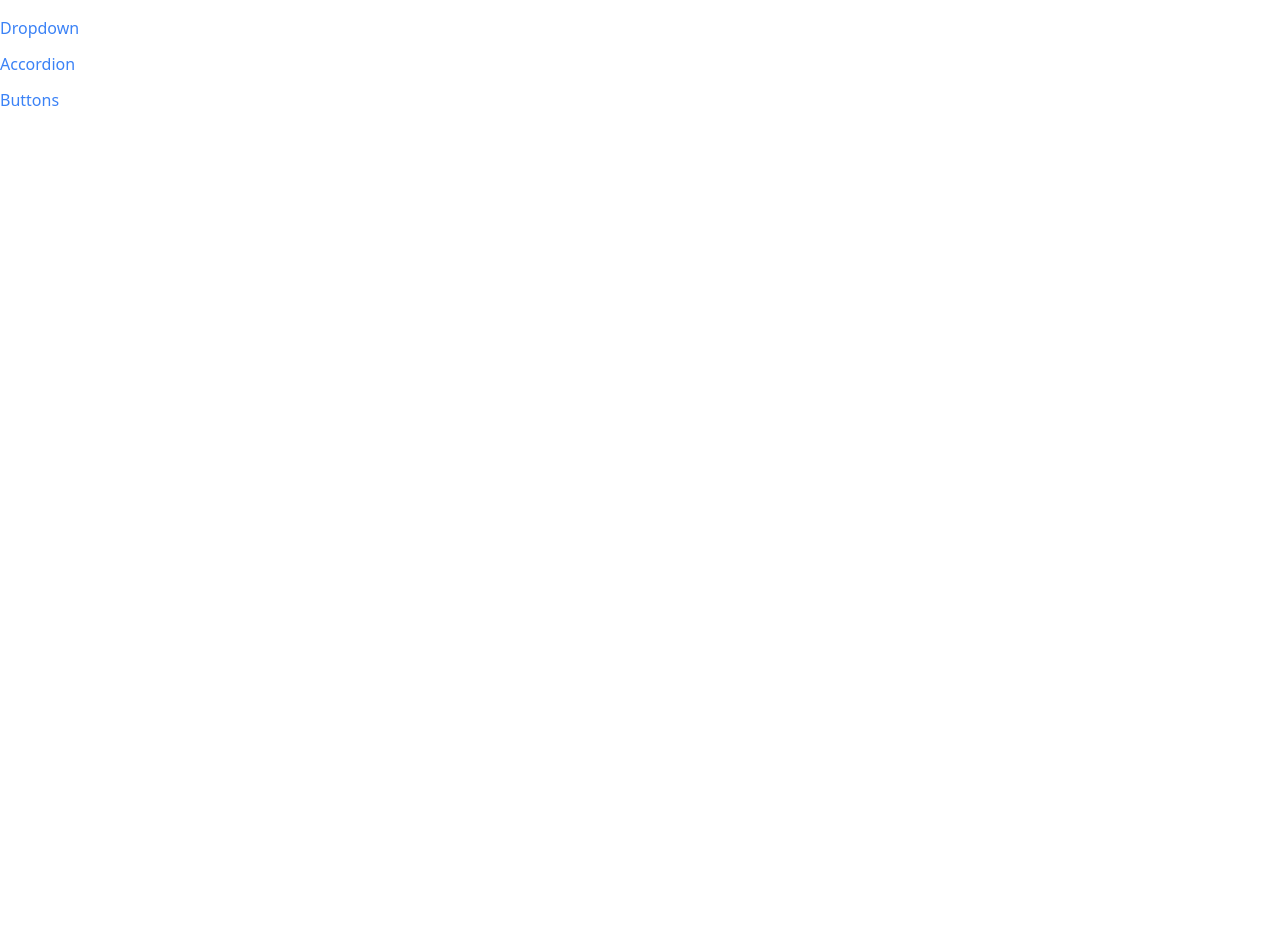
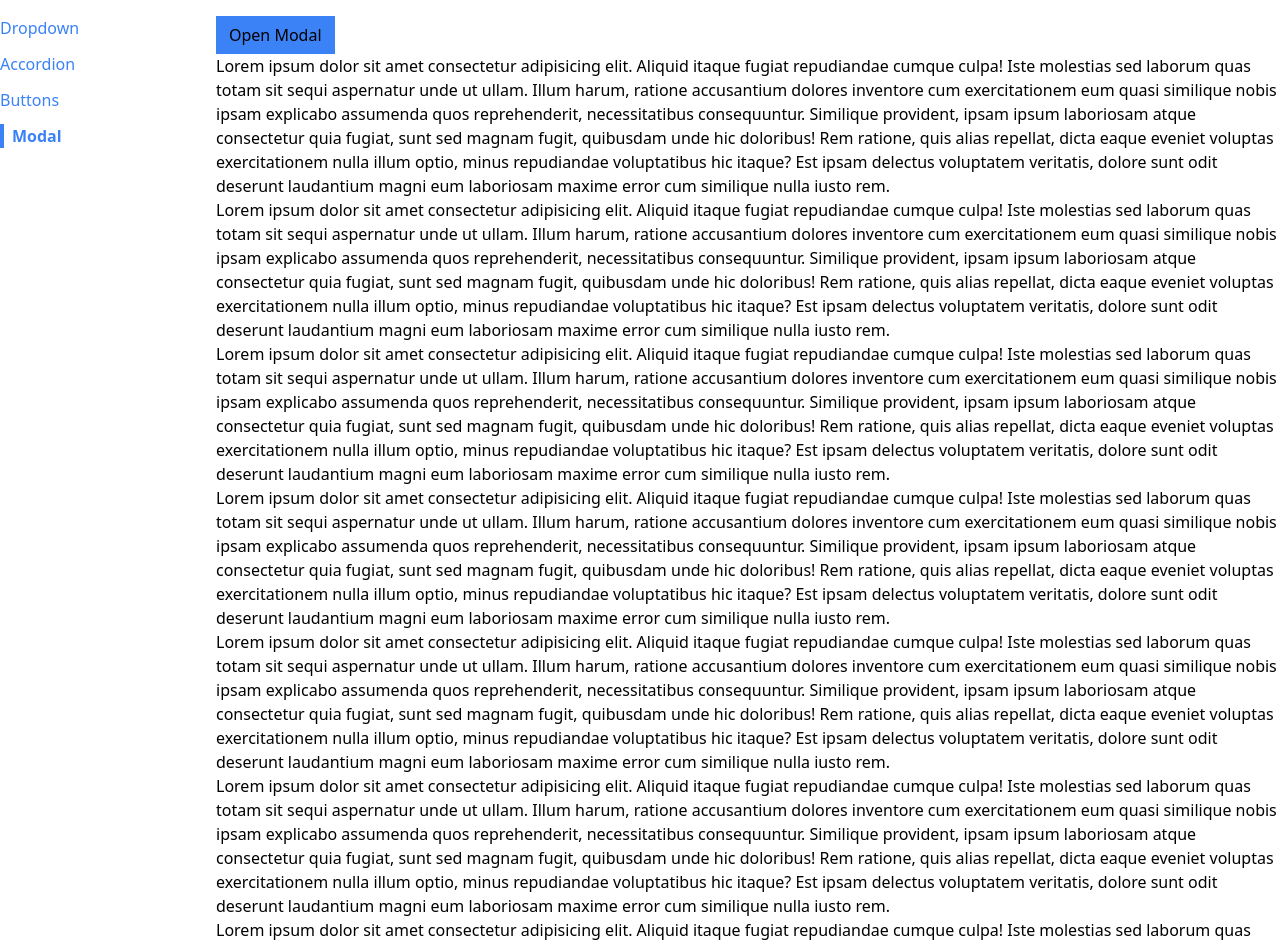
Before and after one commit to rupaklama/react-basic-sg-2, a React (Create React App) app in the folder comps-basic/: page /modal in a window 1280 px wide. Shown: the top 946 px of the page. Before the commit the page ends 800 px from the top, so only its background shows below. Built offline with nearby package versions, Linux system fonts and the light colour scheme.

Commit message:
created modal component

```diff
--- a/comps-basic/public/index.html
+++ b/comps-basic/public/index.html
@@ -5,10 +5,7 @@
     <link rel="icon" href="%PUBLIC_URL%/favicon.ico" />
     <meta name="viewport" content="width=device-width, initial-scale=1" />
     <meta name="theme-color" content="#000000" />
-    <meta
-      name="description"
-      content="Web site created using create-react-app"
-    />
+    <meta name="description" content="Web site created using create-react-app" />
     <link rel="apple-touch-icon" href="%PUBLIC_URL%/logo192.png" />
     <!--
       manifest.json provides metadata used when your web app is installed on a
--- a/comps-basic/src/App.jsx
+++ b/comps-basic/src/App.jsx
@@ -3,6 +3,7 @@ import Sidebar from "./components/Sidebar/Sidebar";
 import AccordionPage from "./pages/AccordionPage/AccordionPage";
 import ButtonPage from "./pages/ButtonPage/ButtonPage";
 import DropDownPage from "./pages/DropDownPage/DropDownPage";
+import ModalPage from "./pages/ModalPage/ModalPage";
 
 const App = () => {
   return (
@@ -20,6 +21,10 @@ const App = () => {
         <Route path="/buttons">
           <ButtonPage />
         </Route>
+
+        <Route path="/modal">
+          <ModalPage />
+        </Route>
       </div>
     </div>
   );
--- a/comps-basic/src/components/Sidebar/Sidebar.jsx
+++ b/comps-basic/src/components/Sidebar/Sidebar.jsx
@@ -5,6 +5,7 @@ const Sidebar = () => {
     { label: "Dropdown", path: "/" },
     { label: "Accordion", path: "/accordion" },
     { label: "Buttons", path: "/buttons" },
+    { label: "Modal", path: "/modal" },
   ];
 
   const renderedLinks = links.map(({ label, path }) => (
--- a/comps-basic/src/components/modal/Modal.jsx
+++ b/comps-basic/src/components/modal/Modal.jsx
@@ -1,9 +1,33 @@
-const Modal = () => {
-  return (
+import { useEffect, useState } from "react";
+import ReactDOM from "react-dom";
+
+const Modal = ({ children, onModalBGClick, actionBar }) => {
+  const [portalNode] = useState(document.createElement("div"));
+
+  useEffect(() => {
+    document.body.appendChild(portalNode);
+    document.body.classList.add("overflow-hidden");
+
+    return () => {
+      portalNode.remove();
+      document.body.classList.remove("overflow-hidden");
+    };
+  }, [portalNode]);
+
+  return ReactDOM.createPortal(
     <div>
-      <div className="absolute inset-0 bg-gray-300 opacity-80"></div>
-      <div className="absolute inset-40 p-10 bg-white">I'm a modal</div>
-    </div>
+      <div onClick={onModalBGClick} className="fixed inset-0 bg-gray-300 opacity-80"></div>
+
+      <div className="fixed inset-20 p-10 bg-white min-w-min">
+        <div className="flex flex-col justify-between h-full overflow-x-auto">
+          {children}
+          <div className="flex justify-end m-4">{actionBar}</div>
+        </div>
+      </div>
+    </div>,
+
+    // document.querySelector(".modal-container")
+    portalNode
   );
 };
 export default Modal;
--- a/comps-basic/src/pages/ModalPage/ModalPage.jsx
+++ b/comps-basic/src/pages/ModalPage/ModalPage.jsx
@@ -5,16 +5,120 @@ import Modal from "../../components/modal/Modal";
 const ModalPage = () => {
   const [showModal, setShowModal] = useState(false);
 
-  const onClick = () => {
+  const onButtonClick = () => {
     setShowModal(true);
+  };
+
+  const onModalBGClick = () => {
+    setShowModal(false);
   };
 
   return (
     <div>
-      <Button primary onClick={onClick}>
+      <Button primary onClick={onButtonClick}>
         Open Modal
       </Button>
-      {showModal && <Modal />}
+      {showModal && (
+        <Modal
+          onModalBGClick={onModalBGClick}
+          actionBar={
+            <div>
+              <Button primary onClick={() => setShowModal(false)}>
+                I Accept
+              </Button>
+            </div>
+          }
+        >
+          <p>
+            Lorem ipsum dolor sit amet consectetur adipisicing elit. Quidem fuga in nostrum, eius saepe fugiat at
+            dolores quibusdam velit necessitatibus doloremque mollitia incidunt sunt aliquam recusandae consequatur
+            aperiam iure doloribus maiores voluptatibus sint minima minus. Commodi fuga nesciunt eligendi labore ad
+            earum quis delectus debitis eveniet sit, excepturi doloremque! Necessitatibus dignissimos quia quis dolorum
+            adipisci asperiores nihil animi soluta delectus nesciunt eveniet exercitationem, autem ad eius est assumenda
+            quaerat aliquam natus, sit velit neque sed veniam hic ipsum! Omnis labore assumenda, tempora adipisci earum
+            autem aperiam voluptates repudiandae, quidem, aut sit. Officia a voluptatibus neque magnam nisi molestias ad
+            tenetur expedita harum ab maiores aut, quos asperiores quibusdam. Recusandae, excepturi explicabo. Aliquid
+            aperiam voluptates ipsa aut, perferendis placeat dolorem laudantium doloremque! Quidem sit blanditiis vitae
+            veniam voluptas provident ratione perspiciatis ad eius voluptatum, possimus tenetur ea repellendus commodi
+            et maiores a sunt deleniti inventore ipsam eveniet? Placeat illum consectetur, vitae aut corrupti minima ut
+            officiis aliquid recusandae, molestias similique quia libero doloremque facilis eius adipisci nulla iste
+            dolore nam, excepturi cum quisquam. Harum quae officia, sit perspiciatis itaque quidem enim assumenda et, ab
+            distinctio voluptas possimus omnis incidunt quod temporibus ipsum debitis maiores ex ipsam, asperiores
+            doloribus quo modi rerum. Magni recusandae rem voluptas sint saepe nisi et earum quo sequi ipsam sit, sed
+            deserunt minus temporibus dolorem exercitationem esse animi modi? Vel quasi blanditiis quos ullam sapiente?
+            Possimus autem laudantium quod iure soluta itaque veniam amet asperiores eos, recusandae ducimus mollitia
+            reprehenderit quo aliquam, commodi harum earum deleniti quibusdam. Dolor tempore consequuntur culpa
+            voluptatum, sunt blanditiis fugit eos quo saepe quidem provident adipisci! Eveniet laboriosam asperiores
+            consequuntur vero tenetur ea, nulla officiis eligendi voluptas voluptates nihil accusamus ullam aperiam
+            totam architecto facilis perferendis hic esse sed? Nemo accusantium corporis facilis labore? Adipisci,
+            temporibus molestias facilis magni sed optio explicabo?
+          </p>
+        </Modal>
+      )}
+
+      <p>
+        Lorem ipsum dolor sit amet consectetur adipisicing elit. Aliquid itaque fugiat repudiandae cumque culpa! Iste
+        molestias sed laborum quas totam sit sequi aspernatur unde ut ullam. Illum harum, ratione accusantium dolores
+        inventore cum exercitationem eum quasi similique nobis ipsam explicabo assumenda quos reprehenderit,
+        necessitatibus consequuntur. Similique provident, ipsam ipsum laboriosam atque consectetur quia fugiat, sunt sed
+        magnam fugit, quibusdam unde hic doloribus! Rem ratione, quis alias repellat, dicta eaque eveniet voluptas
+        exercitationem nulla illum optio, minus repudiandae voluptatibus hic itaque? Est ipsam delectus voluptatem
+        veritatis, dolore sunt odit deserunt laudantium magni eum laboriosam maxime error cum similique nulla iusto rem.
+      </p>
+      <p>
+        Lorem ipsum dolor sit amet consectetur adipisicing elit. Aliquid itaque fugiat repudiandae cumque culpa! Iste
+        molestias sed laborum quas totam sit sequi aspernatur unde ut ullam. Illum harum, ratione accusantium dolores
+        inventore cum exercitationem eum quasi similique nobis ipsam explicabo assumenda quos reprehenderit,
+        necessitatibus consequuntur. Similique provident, ipsam ipsum laboriosam atque consectetur quia fugiat, sunt sed
+        magnam fugit, quibusdam unde hic doloribus! Rem ratione, quis alias repellat, dicta eaque eveniet voluptas
+        exercitationem nulla illum optio, minus repudiandae voluptatibus hic itaque? Est ipsam delectus voluptatem
+        veritatis, dolore sunt odit deserunt laudantium magni eum laboriosam maxime error cum similique nulla iusto rem.
+      </p>
+      <p>
+        Lorem ipsum dolor sit amet consectetur adipisicing elit. Aliquid itaque fugiat repudiandae cumque culpa! Iste
+        molestias sed laborum quas totam sit sequi aspernatur unde ut ullam. Illum harum, ratione accusantium dolores
+        inventore cum exercitationem eum quasi similique nobis ipsam explicabo assumenda quos reprehenderit,
+        necessitatibus consequuntur. Similique provident, ipsam ipsum laboriosam atque consectetur quia fugiat, sunt sed
+        magnam fugit, quibusdam unde hic doloribus! Rem ratione, quis alias repellat, dicta eaque eveniet voluptas
+        exercitationem nulla illum optio, minus repudiandae voluptatibus hic itaque? Est ipsam delectus voluptatem
+        veritatis, dolore sunt odit deserunt laudantium magni eum laboriosam maxime error cum similique nulla iusto rem.
+      </p>
+      <p>
+        Lorem ipsum dolor sit amet consectetur adipisicing elit. Aliquid itaque fugiat repudiandae cumque culpa! Iste
+        molestias sed laborum quas totam sit sequi aspernatur unde ut ullam. Illum harum, ratione accusantium dolores
+        inventore cum exercitationem eum quasi similique nobis ipsam explicabo assumenda quos reprehenderit,
+        necessitatibus consequuntur. Similique provident, ipsam ipsum laboriosam atque consectetur quia fugiat, sunt sed
+        magnam fugit, quibusdam unde hic doloribus! Rem ratione, quis alias repellat, dicta eaque eveniet voluptas
+        exercitationem nulla illum optio, minus repudiandae voluptatibus hic itaque? Est ipsam delectus voluptatem
+        veritatis, dolore sunt odit deserunt laudantium magni eum laboriosam maxime error cum similique nulla iusto rem.
+      </p>
+      <p>
+        Lorem ipsum dolor sit amet consectetur adipisicing elit. Aliquid itaque fugiat repudiandae cumque culpa! Iste
+        molestias sed laborum quas totam sit sequi aspernatur unde ut ullam. Illum harum, ratione accusantium dolores
+        inventore cum exercitationem eum quasi similique nobis ipsam explicabo assumenda quos reprehenderit,
+        necessitatibus consequuntur. Similique provident, ipsam ipsum laboriosam atque consectetur quia fugiat, sunt sed
+        magnam fugit, quibusdam unde hic doloribus! Rem ratione, quis alias repellat, dicta eaque eveniet voluptas
+        exercitationem nulla illum optio, minus repudiandae voluptatibus hic itaque? Est ipsam delectus voluptatem
+        veritatis, dolore sunt odit deserunt laudantium magni eum laboriosam maxime error cum similique nulla iusto rem.
+      </p>
+      <p>
+        Lorem ipsum dolor sit amet consectetur adipisicing elit. Aliquid itaque fugiat repudiandae cumque culpa! Iste
+        molestias sed laborum quas totam sit sequi aspernatur unde ut ullam. Illum harum, ratione accusantium dolores
+        inventore cum exercitationem eum quasi similique nobis ipsam explicabo assumenda quos reprehenderit,
+        necessitatibus consequuntur. Similique provident, ipsam ipsum laboriosam atque consectetur quia fugiat, sunt sed
+        magnam fugit, quibusdam unde hic doloribus! Rem ratione, quis alias repellat, dicta eaque eveniet voluptas
+        exercitationem nulla illum optio, minus repudiandae voluptatibus hic itaque? Est ipsam delectus voluptatem
+        veritatis, dolore sunt odit deserunt laudantium magni eum laboriosam maxime error cum similique nulla iusto rem.
+      </p>
+      <p>
+        Lorem ipsum dolor sit amet consectetur adipisicing elit. Aliquid itaque fugiat repudiandae cumque culpa! Iste
+        molestias sed laborum quas totam sit sequi aspernatur unde ut ullam. Illum harum, ratione accusantium dolores
+        inventore cum exercitationem eum quasi similique nobis ipsam explicabo assumenda quos reprehenderit,
+        necessitatibus consequuntur. Similique provident, ipsam ipsum laboriosam atque consectetur quia fugiat, sunt sed
+        magnam fugit, quibusdam unde hic doloribus! Rem ratione, quis alias repellat, dicta eaque eveniet voluptas
+        exercitationem nulla illum optio, minus repudiandae voluptatibus hic itaque? Est ipsam delectus voluptatem
+        veritatis, dolore sunt odit deserunt laudantium magni eum laboriosam maxime error cum similique nulla iusto rem.
+      </p>
     </div>
   );
 };
```
